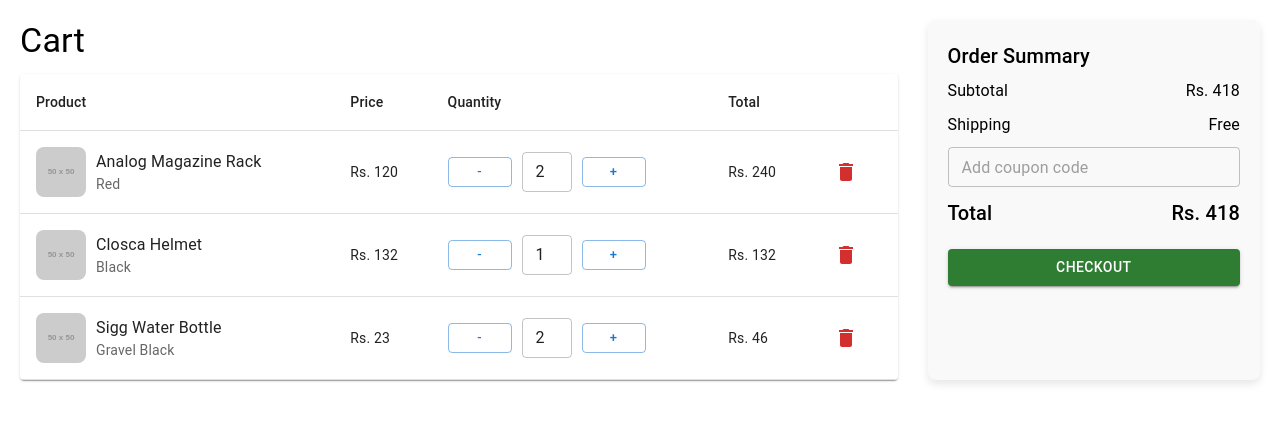
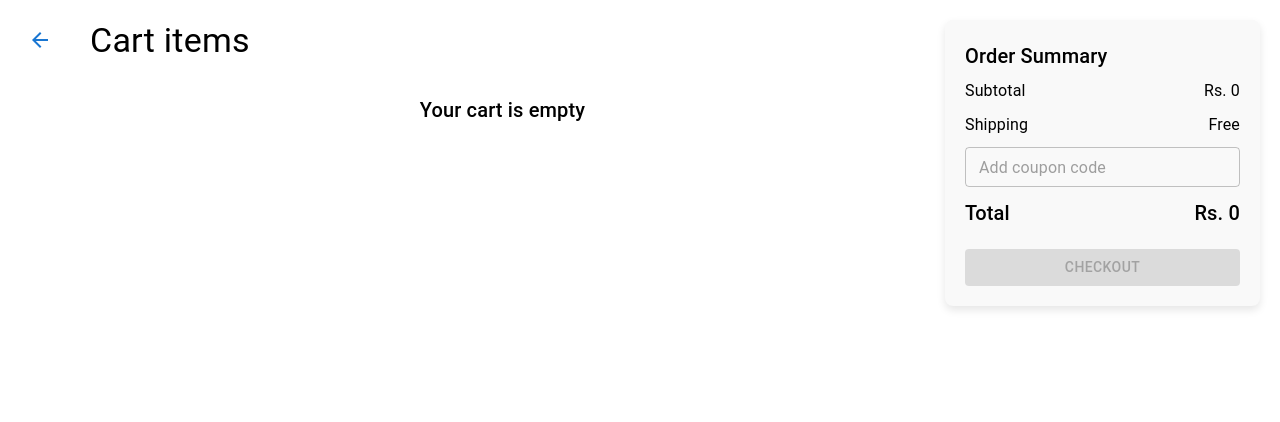
Before and after one commit to Abinash7G/EngineeringMarketplace, a React (Create React App) app in the folder frontend/: page /client/cart in a window 1280 px wide. Shown: the top 422 px of the page. Built offline with nearby package versions, Linux system fonts and the light colour scheme.

Commit message:
created add to cart function

```diff
--- a/frontend/src/components/Cart.js
+++ b/frontend/src/components/Cart.js
@@ -1,4 +1,4 @@
-import React, { useState } from "react";
+import React, { useState, useEffect } from "react";
 import {
   Box,
   Typography,
@@ -13,50 +13,94 @@ import {
   TextField,
   Paper,
 } from "@mui/material";
-import { Delete } from "@mui/icons-material";
+import { Delete, ArrowBack } from "@mui/icons-material";
+import { useNavigate } from "react-router-dom";
 
 const Cart = () => {
-  const [cartItems, setCartItems] = useState([
-    { id: 1, name: "Analog Magazine Rack", color: "Red", price: 120, quantity: 2 },
-    { id: 2, name: "Closca Helmet", color: "Black", price: 132, quantity: 1 },
-    { id: 3, name: "Sigg Water Bottle", color: "Gravel Black", price: 23, quantity: 2 },
-  ]);
+  // Replace static useState with useEffect to load cart items from localStorage or global state
+  const [cartItems, setCartItems] = useState([]);
+  const navigate = useNavigate();
+
+  useEffect(() => {
+    // Load cart items from localStorage or your preferred storage method
+    const loadCartItems = () => {
+      const savedCart = localStorage.getItem('cartItems');
+      if (savedCart) {
+        setCartItems(JSON.parse(savedCart));
+      }
+    };
+
+    loadCartItems();
+
+    // Optional: Subscribe to cart updates if using a state management solution
+    const handleCartUpdate = (event) => {
+      if (event.key === 'cartItems') {
+        loadCartItems();
+      }
+    };
+
+    window.addEventListener('storage', handleCartUpdate);
+    return () => window.removeEventListener('storage', handleCartUpdate);
+  }, []);
 
   // Calculate Subtotal
   const subtotal = cartItems.reduce((total, item) => total + item.price * item.quantity, 0);
 
-  // Increment Quantity
-  const handleIncrement = (id) => {
-    setCartItems((prevItems) =>
-      prevItems.map((item) =>
-        item.id === id ? { ...item, quantity: item.quantity + 1 } : item
-      )
-    );
+  // Update quantity and sync with storage
+  const updateCartItems = (newItems) => {
+    setCartItems(newItems);
+    localStorage.setItem('cartItems', JSON.stringify(newItems));
   };
 
-  // Decrement Quantity
+  const handleIncrement = (id) => {
+    const newItems = cartItems.map((item) =>
+      item.id === id ? { ...item, quantity: item.quantity + 1 } : item
+    );
+    updateCartItems(newItems);
+  };
+
   const handleDecrement = (id) => {
-    setCartItems((prevItems) =>
-      prevItems.map((item) =>
+    const newItems = cartItems.map((item) =>
       item.id === id && item.quantity > 1
         ? { ...item, quantity: item.quantity - 1 }
         : item
-      )
     );
+    updateCartItems(newItems);
   };
 
-  // Delete Item
   const handleDelete = (id) => {
-    setCartItems((prevItems) => prevItems.filter((item) => item.id !== id));
+    const newItems = cartItems.filter((item) => item.id !== id);
+    updateCartItems(newItems);
+  };
+
+  const handleGoBack = () => {
+    navigate(-1);
+  };
+
+  // Add a function to handle checkout
+  const handleCheckout = () => {
+    // Implement checkout logic
+    console.log('Proceeding to checkout with items:', cartItems);
   };
 
   return (
     <Box sx={{ padding: "20px", display: "flex", flexDirection: "row", gap: "30px" }}>
-      {/* Cart Items */}
+      <Box sx={{ marginBottom: "20px" }}>
+        <IconButton onClick={handleGoBack} color="primary">
+          <ArrowBack />
+        </IconButton>
+      </Box>
+
       <Box sx={{ flex: 3 }}>
         <Typography variant="h4" gutterBottom>
-          Cart
+          Cart items
         </Typography>
+
+        {cartItems.length === 0 ? (
+          <Typography variant="h6" sx={{ textAlign: 'center', my: 4 }}>
+            Your cart is empty
+          </Typography>
+        ) : (
           <TableContainer component={Paper}>
             <Table>
               <TableHead>
@@ -74,7 +118,7 @@ const Cart = () => {
                     <TableCell>
                       <Box sx={{ display: "flex", alignItems: "center", gap: "10px" }}>
                         <img
-                        src={`https://via.placeholder.com/50`} // Replace with actual image URLs
+                          src={item.image || `https://via.placeholder.com/50`}
                           alt={item.name}
                           style={{ width: "50px", height: "50px", borderRadius: "8px" }}
                         />
@@ -122,9 +166,9 @@ const Cart = () => {
               </TableBody>
             </Table>
           </TableContainer>
+        )}
       </Box>
 
-      {/* Order Summary */}
       <Box
         sx={{
           flex: 1,
@@ -155,7 +199,13 @@ const Cart = () => {
           <Typography variant="h6">Total</Typography>
           <Typography variant="h6">Rs. {subtotal}</Typography>
         </Box>
-        <Button variant="contained" color="success" fullWidth>
+        <Button
+          variant="contained"
+          color="success"
+          fullWidth
+          onClick={handleCheckout}
+          disabled={cartItems.length === 0}
+        >
           Checkout
         </Button>
       </Box>
--- a/frontend/src/components/ClientNavbar.js
+++ b/frontend/src/components/ClientNavbar.js
@@ -1,4 +1,4 @@
-import React, { useState } from "react";
+import React, { useState, useEffect } from "react";
 import {
   AppBar,
   Toolbar,
@@ -12,23 +12,42 @@ import {
 import { Search, Favorite, ShoppingCart, AccountCircle } from "@mui/icons-material";
 import { useNavigate } from "react-router-dom";
 
-const ClientNavbar = ({ username, wishlist, cart, onNavigateToProfile }) => {
+const ClientNavbar = ({ username, wishlist, onNavigateToProfile }) => {
   const navigate = useNavigate();
   const [profileAnchor, setProfileAnchor] = useState(null);
+  const [cartCount, setCartCount] = useState(0);
+
+  // Add useEffect to track cart count
+  useEffect(() => {
+    // Initial cart count
+    updateCartCount();
+
+    // Listen for cart updates
+    window.addEventListener('storage', updateCartCount);
+
+    return () => {
+      window.removeEventListener('storage', updateCartCount);
+    };
+  }, []);
+
+  const updateCartCount = () => {
+    const cartItems = JSON.parse(localStorage.getItem('cartItems') || '[]');
+    setCartCount(cartItems.length);
+  };
 
   const handleWishlistClick = () => {
-    navigate("/client/wishlist"); // Redirect to Wishlist page
+    navigate("/client/wishlist");
   };
 
   const handleCartClick = () => {
-    navigate("/client/cart"); // Redirect to Cart page
+    navigate("/client/cart");
   };
 
   const handleProfileClick = (event) => setProfileAnchor(event.currentTarget);
   const handleProfileClose = () => setProfileAnchor(null);
 
   const handleLogout = () => {
-    navigate("/"); // Redirect to home
+    navigate("/");
   };
 
   return (
@@ -45,7 +64,7 @@ const ClientNavbar = ({ username, wishlist, cart, onNavigateToProfile }) => {
             </Badge>
           </IconButton>
           <IconButton onClick={handleCartClick}>
-            <Badge badgeContent={cart.length} color="secondary">
+            <Badge badgeContent={cartCount} color="secondary">
               <ShoppingCart />
             </Badge>
           </IconButton>
--- a/frontend/src/components/Wishlist.js
+++ b/frontend/src/components/Wishlist.js
@@ -7,10 +7,10 @@ import {
   TableHead,
   TableRow,
   Typography,
-  Button,
   IconButton,
   Box,
   Paper,
+  Button,
 } from "@mui/material";
 import { Delete, ArrowBack } from "@mui/icons-material";
 import { useNavigate } from "react-router-dom";
@@ -56,15 +56,11 @@ const Wishlist = () => {
 
   return (
     <Box sx={{ padding: "20px" }}>
-      {/* Back Button */}
+      {/* Back Arrow Icon */}
       <Box sx={{ display: "flex", alignItems: "center", marginBottom: "20px" }}>
-        <Button
-          startIcon={<ArrowBack />}
-          variant="outlined"
-          onClick={handleGoBack}
-        >
-          Back
-        </Button>
+        <IconButton onClick={handleGoBack} color="primary">
+          <ArrowBack />
+        </IconButton>
       </Box>
 
       {/* Wishlist Table */}
@@ -86,10 +82,7 @@ const Wishlist = () => {
             {wishlistItems.map((item) => (
               <TableRow key={item.id}>
                 <TableCell>
-                  <IconButton
-                    onClick={() => handleRemove(item)}
-                    color="error"
-                  >
+                  <IconButton onClick={() => handleRemove(item)} color="error">
                     <Delete />
                   </IconButton>
                 </TableCell>
--- a/frontend/src/pages/ClientDashboard.js
+++ b/frontend/src/pages/ClientDashboard.js
@@ -41,9 +41,34 @@ const ClientDashboard = () => {
   };
 
   const handleAddToCart = (product) => {
-    if (!cart.find((item) => item.id === product.id)) {
-      setCart([...cart, product]);
+    const cartItems = JSON.parse(localStorage.getItem('cartItems') || '[]');
+
+    // Check if product already exists in cart
+    const existingItem = cartItems.find(item => item.id === product.id);
+
+    if (existingItem) {
+      // If exists, increment quantity
+      const updatedItems = cartItems.map(item =>
+        item.id === product.id
+          ? { ...item, quantity: item.quantity + 1 }
+          : item
+      );
+      localStorage.setItem('cartItems', JSON.stringify(updatedItems));
+    } else {
+      // If new item, add to cart with quantity 1
+      const newItem = {
+        id: product.id,
+        name: product.title,
+        price: product.category === 'selling' ? product.price : product.per_day_rent,
+        quantity: 1,
+        image: product.image,
+        color: product.color || ''
+      };
+      localStorage.setItem('cartItems', JSON.stringify([...cartItems, newItem]));
     }
+
+    // Trigger storage event for cart component to update
+    window.dispatchEvent(new Event('storage'));
   };
 
   return (
--- a/frontend/src/pages/CompanyDashboard.js
+++ b/frontend/src/pages/CompanyDashboard.js
@@ -1,7 +1,7 @@
 import React from "react";
 import { Box, Typography, Grid, Card, CardContent, Table, TableBody, TableCell, TableContainer, TableHead, TableRow, Paper } from "@mui/material";
 import Sidebar from "../components/Sidebar";
-import API from "../services/api";
+//import API from "../services/api";
 
 const CompanyDashboard = () => {
   const companyName = "TechBuild Co."; // Replace with dynamic data
```
Also changed, not shown: frontend/src/components/CDProduct.js (line endings or trailing spaces). Lines whose indentation alone changed are shown as unchanged.
